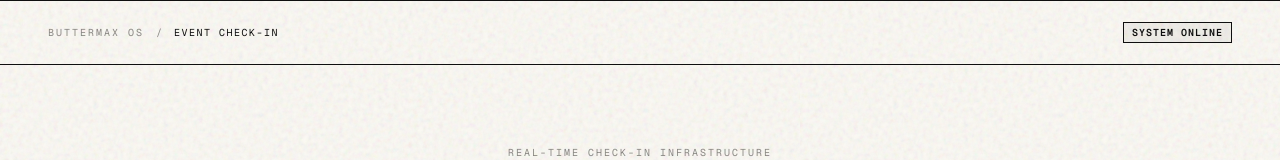
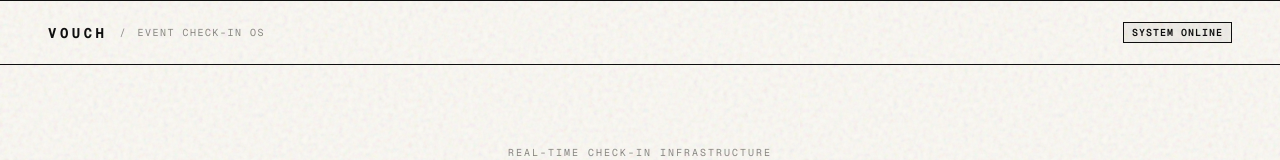
Before and after one commit to misrasaptarshi099-dotcom/Event-check-In, a Next.js app: page / in a window 1280 px wide. Shown: the top 160 px of the page. Built offline with nearby package versions, Linux system fonts and the light colour scheme.

Commit message:
chore(branding): adopt VOUCH brand identity across app layout, metadata, and landing page

```diff
--- a/src/app/layout.tsx
+++ b/src/app/layout.tsx
@@ -9,10 +9,10 @@ const geistMono = Geist_Mono({
 });
 
 export const metadata: Metadata = {
-  title: 'Buttermax OS — Event Check-In',
+  title: 'VOUCH — Real-Time Event Check-In',
   description:
-    'Real-time event check-in system with TOTP dynamic QR codes, offline scanning, and AI-powered insights.',
-  keywords: ['event', 'check-in', 'qr code', 'totp', 'real-time', 'dashboard'],
+    'VOUCH: Concurrency-safe event check-in system with TOTP dynamic rotating QR codes, offline scanning, and AI-powered insights.',
+  keywords: ['vouch', 'event', 'check-in', 'qr code', 'totp', 'real-time', 'dashboard'],
 };
 
 export default function RootLayout({
--- a/src/app/page.tsx
+++ b/src/app/page.tsx
@@ -9,12 +9,12 @@ export default function HomePage() {
       {/* Header */}
       <header className="border-b border-border-rigid px-6 md:px-12 flex items-center justify-between h-16">
         <div className="flex items-center gap-3">
-          <span className="text-[10px] font-mono uppercase tracking-[0.2em] text-muted-text">
-            Buttermax OS
+          <span className="text-sm font-mono font-bold tracking-[0.25em] text-primary">
+            VOUCH
           </span>
           <span className="text-[10px] font-mono text-muted-text">/</span>
-          <span className="text-[10px] font-mono uppercase tracking-[0.15em]">
-            Event Check-In
+          <span className="text-[10px] font-mono uppercase tracking-[0.15em] text-muted-text">
+            Event Check-In OS
           </span>
         </div>
         <div className="flex items-center gap-4">
@@ -73,7 +73,7 @@ export default function HomePage() {
       {/* Footer */}
       <footer className="border-t border-border-rigid px-6 md:px-12 py-4 flex items-center justify-between">
         <span className="text-[10px] font-mono text-muted-text uppercase tracking-wider">
-          MIC Development · v1.0
+          VOUCH Infrastructure · v1.0
         </span>
         <span className="text-[10px] font-mono text-muted-text">
           {new Date().getFullYear()}
```
